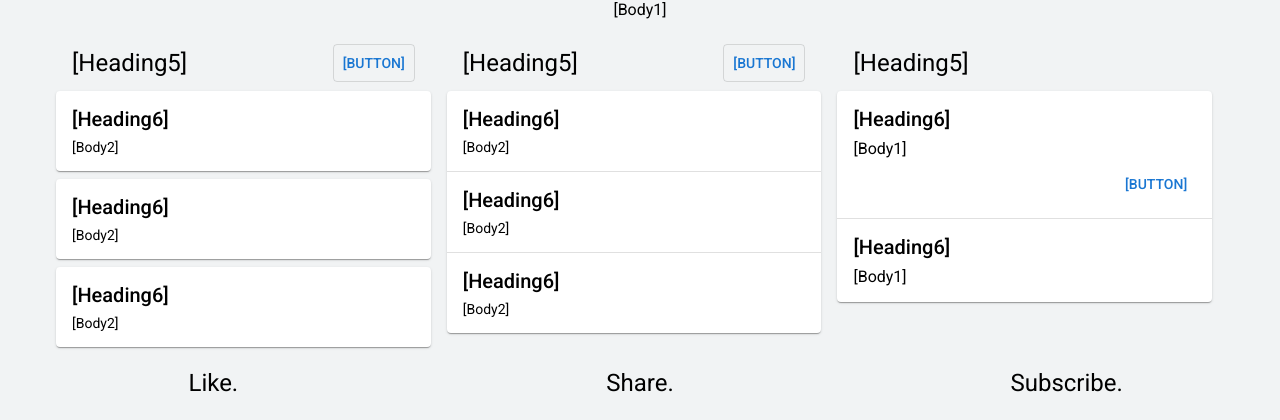
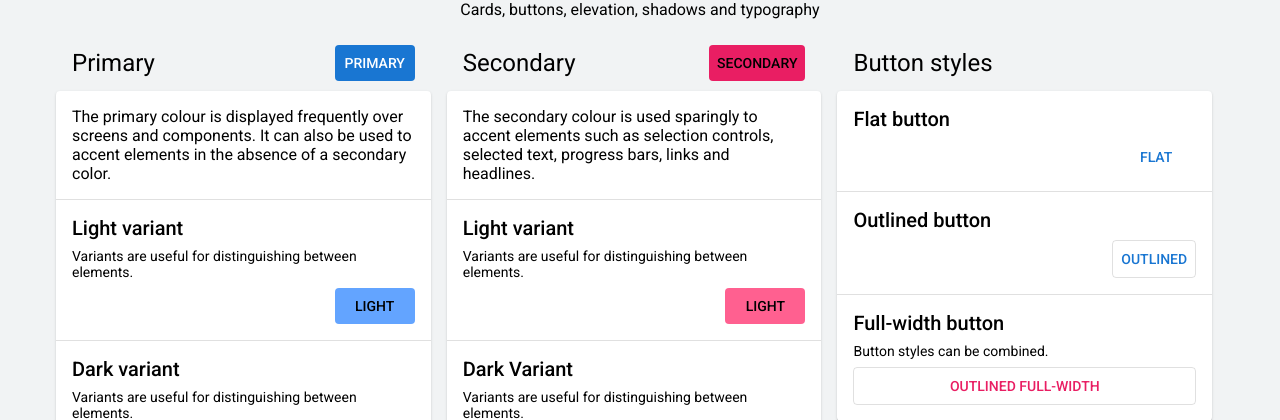
Before and after one commit to martindes01/web-template-3, a plain HTML site: page index.html in a window 1280 px wide. Shown: the part 128-548 px from the top of the page. Drawn offline with Linux system fonts and the light colour scheme.

Commit message:
Update content
- Replace placeholder text.
- Demonstrate components and styles within content.

```diff
--- a/index.html
+++ b/index.html
@@ -5,7 +5,7 @@
 <head>
     <meta charset="utf-8" />
     <base href="" />
-    <title>Template002</title>
+    <title>web-template-3</title>
 
     <link rel="stylesheet" href="https://fonts.googleapis.com/css?family=Roboto:300,400,500">
     <link rel="stylesheet" href="https://use.fontawesome.com/releases/v5.1.0/css/all.css" integrity="sha384-lKuwvrZot6UHsBSfcMvOkWwlCMgc0TaWr+30HWe3a4ltaBwTZhyTEggF5tJv8tbt" crossorigin="anonymous">
@@ -42,10 +42,10 @@
         </div>
         <div class="HeaderPlaceholder"></div>
         <div class="HeaderNavigation">
-            <a class="HeaderNavigationItem" href="index.html" target="">Template002</a>
-            <a class="HeaderNavigationItem HeaderNavigationItem_Hidden" href="" target="">[Link2]</a>
-            <a class="HeaderNavigationItem HeaderNavigationItem_Hidden" href="" target="">[Link3]</a>
-            <a class="HeaderNavigationItem HeaderNavigationItem_Hidden" href="" target="">[Link4]</a>
+            <a class="HeaderNavigationItem" href="index.html" target="">web-template-3</a>
+            <a class="HeaderNavigationItem HeaderNavigationItem_Hidden" href="https://github.com/martindes01/web-template-3" target="_blank">GitHub repository</a>
+            <a class="HeaderNavigationItem HeaderNavigationItem_Hidden" href="https://github.com/martindes01/web-template-3/blob/main/Stylesheets/Theme.css" target="_blank">theme.css</a>
+            <a class="HeaderNavigationItem HeaderNavigationItem_Hidden" href="https://github.com/martindes01/web-template-3/blob/main/Stylesheets/Design.css" target="_blank">design.css</a>
         </div>
     </div>
 
@@ -54,76 +54,111 @@
     <div class="Content">
         <div class="ContentBlock ContentBlock_1-1-1">
             <div class="ContentBlockText Text_AlignCenter">
-                <div class="Text Type_H4">[Heading4]</div>
-                <div class="Text Type_Body1">[Body1]</div>
+                <div class="Text Type_H4">A simple set of material styles</div>
+                <div class="Text Type_Body1">Cards, buttons, elevation, shadows and typography</div>
             </div>
         </div>
 
         <div class="ContentBlock ContentBlock_1-1-3">
             <div class="ContentBlockHeader">
-                <div class="Text Type_H5">[Heading5]</div>
+                <div class="Text Type_H5">Primary</div>
                 <div class="AlignChild_VerticalMiddle">
-                    <a class="Color_Primary_ReversedFore Component_ButtonOutlined Type_Button" href="" target="">[Button]</a>
+                    <a class="Color_Primary Component_ButtonContained Type_Button" href="" target="">Primary</a>
                 </div>
             </div>
-
-            <div class="ContentBlockTable">
-                <a class="ContentBlockTableCell Color_Surface Component_Card Elevation_01 Elevation_Active08 Shadow_01 Shadow_Active08" href="" target="">
-                    <span class="Text Type_H6">[Heading6]</span>
-                    <span class="Text Type_Body2">[Body2]</span>
-                </a>
-                <a class="ContentBlockTableCell Color_Surface Component_Card Elevation_01 Elevation_Active08 Shadow_01 Shadow_Active08" href="" target="">
-                    <span class="Text Type_H6">[Heading6]</span>
-                    <span class="Text Type_Body2">[Body2]</span>
-                </a>
-                <a class="ContentBlockTableCell Color_Surface Component_Card Elevation_01 Elevation_Active08 Shadow_01 Shadow_Active08" href="" target="">
-                    <span class="Text Type_H6">[Heading6]</span>
-                    <span class="Text Type_Body2">[Body2]</span>
-                </a>
+            <div class="ContentBlockList Color_Surface Component_Card Elevation_01 Shadow_01">
+                <div class="ContentBlockListItem">
+                    <span class="Text Type_Body1">
+                        The primary colour is displayed frequently over screens and components.
+                        It can also be used to accent elements in the absence of a secondary color.
+                    </span>
+                </div>
+                <div class="Component_DividerFull"></div>
+                <div class="ContentBlockListItem">
+                    <span class="Text Type_H6">Light variant</span>
+                    <span class="Text Type_Body2">
+                        Variants are useful for distinguishing between elements.
+                    </span>
+                    <div class="Text AlignChild_HorizontalRight Text">
+                        <a class="Color_PrimaryLight Component_ButtonContained Type_Button" href="" target="">Light</a>
+                    </div>
+                </div>
+                <div class="Component_DividerFull"></div>
+                <div class="ContentBlockListItem">
+                    <span class="Text Type_H6">Dark variant</span>
+                    <span class="Text Type_Body2">
+                        Variants are useful for distinguishing between elements.
+                    </span>
+                    <div class="Text AlignChild_HorizontalRight Text">
+                        <a class="Color_PrimaryDark Component_ButtonContained Type_Button" href="" target="">Dark</a>
+                    </div>
+                </div>
             </div>
         </div>
 
         <div class="ContentBlock ContentBlock_1-2-3">
             <div class="ContentBlockHeader">
-                <div class="Text Type_H5">[Heading5]</div>
+                <div class="Text Type_H5">Secondary</div>
                 <div class="AlignChild_VerticalMiddle">
-                    <a class="Color_Primary_ReversedFore Component_ButtonOutlined Type_Button" href="" target="">[Button]</a>
+                    <a class="Color_Secondary Component_ButtonContained Type_Button" href="" target="">Secondary</a>
                 </div>
             </div>
             <div class="ContentBlockList Color_Surface Component_Card Elevation_01 Shadow_01">
-                <a class="ContentBlockListItem Elevation_Active08 Shadow_00 Shadow_Active07" href="" target="">
-                    <span class="Text Type_H6">[Heading6]</span>
-                    <span class="Text Type_Body2">[Body2]</span>
-                </a>
+                <div class="ContentBlockListItem">
+                    <span class="Text Type_Body1">
+                        The secondary colour is used sparingly to accent elements such as selection controls, selected text, progress bars, links and headlines.
+                    </span>
+                </div>
                 <div class="Component_DividerFull"></div>
-                <a class="ContentBlockListItem Elevation_Active08 Shadow_00 Shadow_Active07" href="" target="">
-                    <span class="Text Type_H6">[Heading6]</span>
-                    <span class="Text Type_Body2">[Body2]</span>
-                </a>
+                <div class="ContentBlockListItem">
+                    <span class="Text Type_H6">Light variant</span>
+                    <span class="Text Type_Body2">
+                        Variants are useful for distinguishing between elements.
+                    </span>
+                    <div class="Text AlignChild_HorizontalRight Text">
+                        <a class="Color_SecondaryLight Component_ButtonContained Type_Button" href="" target="">Light</a>
+                    </div>
+                </div>
                 <div class="Component_DividerFull"></div>
-                <a class="ContentBlockListItem Elevation_Active08 Shadow_00 Shadow_Active08" href="" target="">
-                    <span class="Text Type_H6">[Heading6]</span>
-                    <span class="Text Type_Body2">[Body2]</span>
-                </a>
+                <div class="ContentBlockListItem">
+                    <span class="Text Type_H6">Dark Variant</span>
+                    <span class="Text Type_Body2">
+                        Variants are useful for distinguishing between elements.
+                    </span>
+                    <div class="Text AlignChild_HorizontalRight Text">
+                        <a class="Color_SecondaryDark Component_ButtonContained Type_Button" href="" target="">Dark</a>
+                    </div>
+                </div>
             </div>
         </div>
 
         <div class="ContentBlock ContentBlock_1-2-3">
             <div class="ContentBlockHeader">
-                <div class="Text Type_H5">[Heading5]</div>
+                <div class="Text Type_H5">Button styles</div>
             </div>
             <div class="ContentBlockList Color_Surface Component_Card Elevation_01 Shadow_01">
                 <div class="ContentBlockListItem">
-                    <span class="Text Type_H6">[Heading6]</span>
-                    <span class="Text Type_Body1">[Body1]</span>
+                    <span class="Text Type_H6">Flat button</span>
                     <div class="AlignChild_HorizontalRight Text">
-                        <a class="Color_Primary_ReversedFore Component_Button Type_Button" href="" target="">[Button]</a>
+                        <a class="Color_Primary_ReversedFore Component_Button Type_Button" href="" target="">Flat</a>
                     </div>
                 </div>
                 <div class="Component_DividerFull"></div>
                 <div class="ContentBlockListItem">
-                    <span class="Text Type_H6">[Heading6]</span>
-                    <span class="Text Type_Body1">[Body1]</span>
+                    <span class="Text Type_H6">Outlined button</span>
+                    <div class="AlignChild_HorizontalRight Text">
+                        <a class="Color_Primary_ReversedFore Component_ButtonOutlined Type_Button" href="" target="">Outlined</a>
+                    </div>
+                </div>
+                <div class="Component_DividerFull"></div>
+                <div class="ContentBlockListItem">
+                    <span class="Text Type_H6">Full-width button</span>
+                    <span class="Text Type_Body2">
+                        Button styles can be combined.
+                    </span>
+                    <div class="AlignChild_HorizontalRight Text">
+                        <a class="Color_Secondary_ReversedFore Component_ButtonOutlined Component_ButtonFullWidth Type_Button" href="" target="">Outlined full-width</a>
+                    </div>
                 </div>
             </div>
         </div>
```
